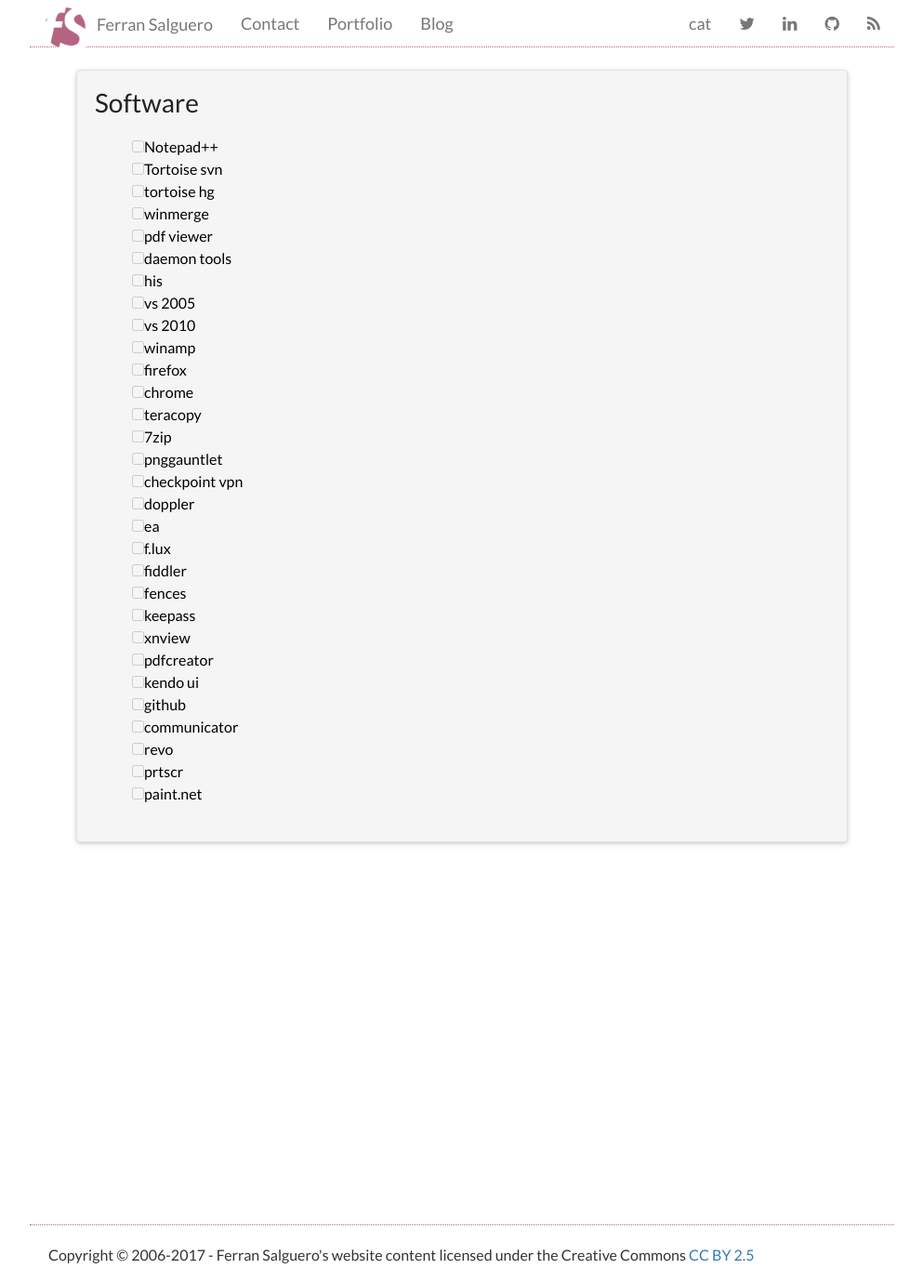
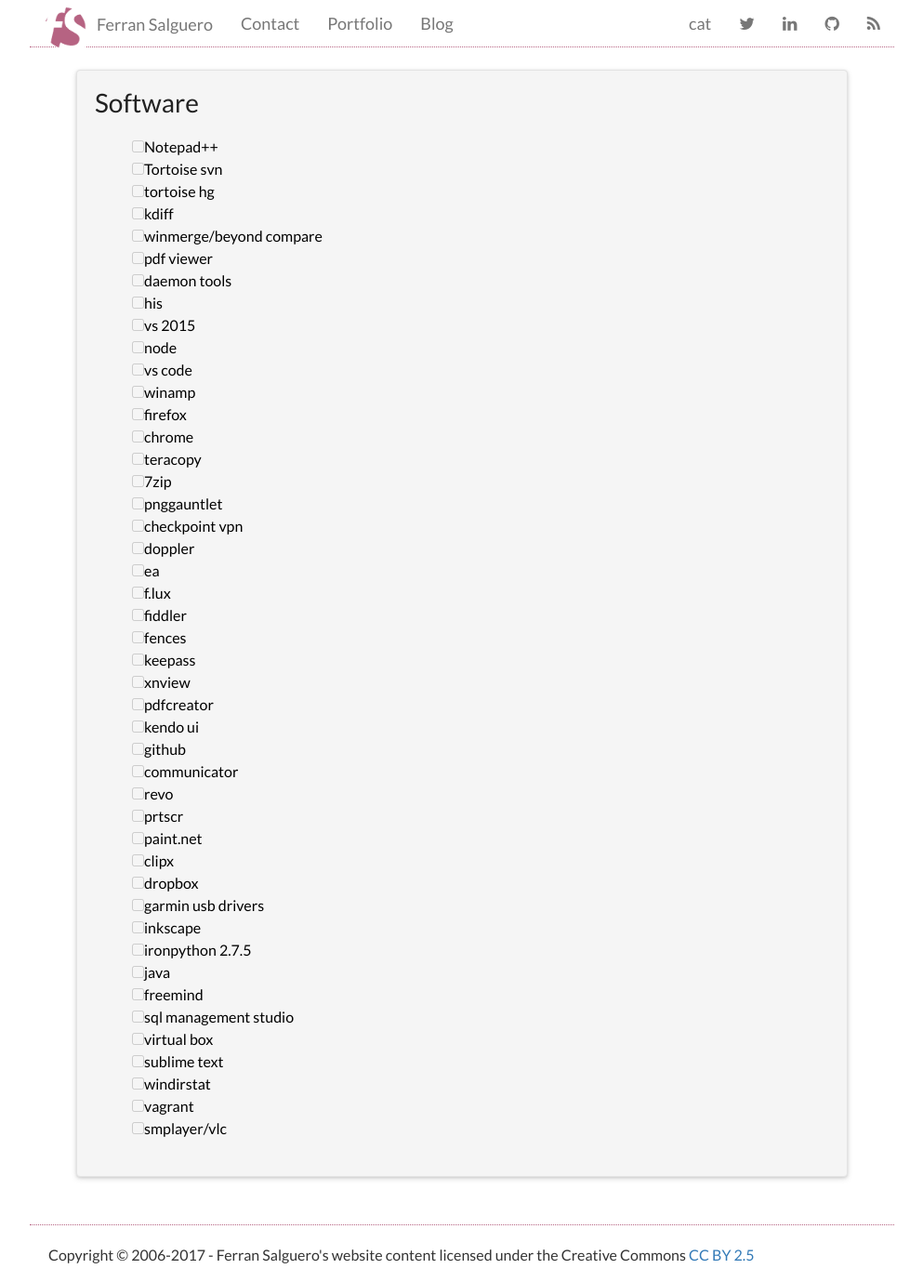
Before and after one commit to FerranSalguero/ferransalguero.github.io, a Jekyll site: the page built from checklists/software.md, in a window 1280 px wide and 1379 px high. Shown: the whole window at 93% size, without its empty margins (143-1136 px from the left). Built offline with Jekyll 4.4.1, drawn with Linux system fonts in a browser that asks for light colours; nearby versions of some CDN libraries; library files that are not in the unit come from our copies.

Commit message:
software list

```diff
--- a/checklists/software.md
+++ b/checklists/software.md
@@ -11,12 +11,14 @@
 * [ ] Notepad++
 * [ ] Tortoise svn
 * [ ] tortoise hg
-* [ ] winmerge
+* [ ] kdiff
+* [ ] winmerge/beyond compare
 * [ ] pdf viewer
 * [ ] daemon tools
 * [ ] his
-* [ ] vs 2005
-* [ ] vs 2010
+* [ ] vs 2015
+* [ ] node
+* [ ] vs code
 * [ ] winamp
 * [ ] firefox
 * [ ] chrome
@@ -38,3 +40,16 @@
 * [ ] revo
 * [ ] prtscr
 * [ ] paint.net
+* [ ] clipx
+* [ ] dropbox
+* [ ] garmin usb drivers
+* [ ] inkscape
+* [ ] ironpython 2.7.5
+* [ ] java
+* [ ] freemind
+* [ ] sql management studio
+* [ ] virtual box
+* [ ] sublime text
+* [ ] windirstat
+* [ ] vagrant
+* [ ] smplayer/vlc
```
